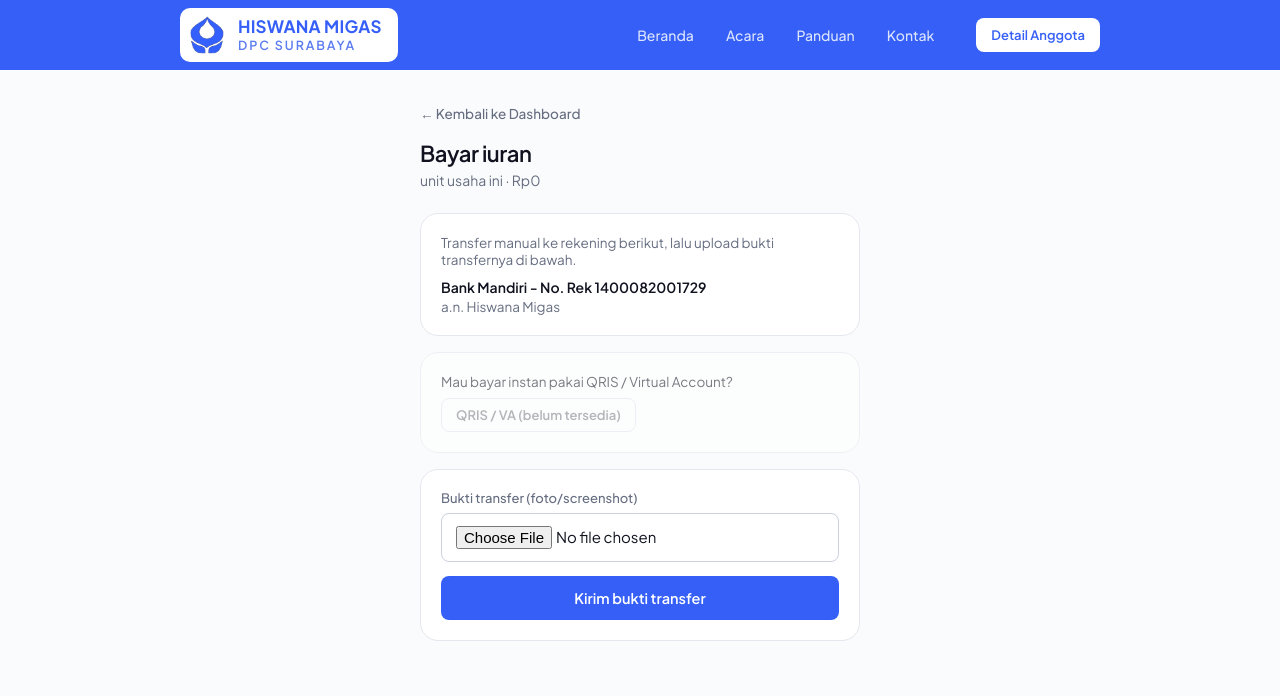
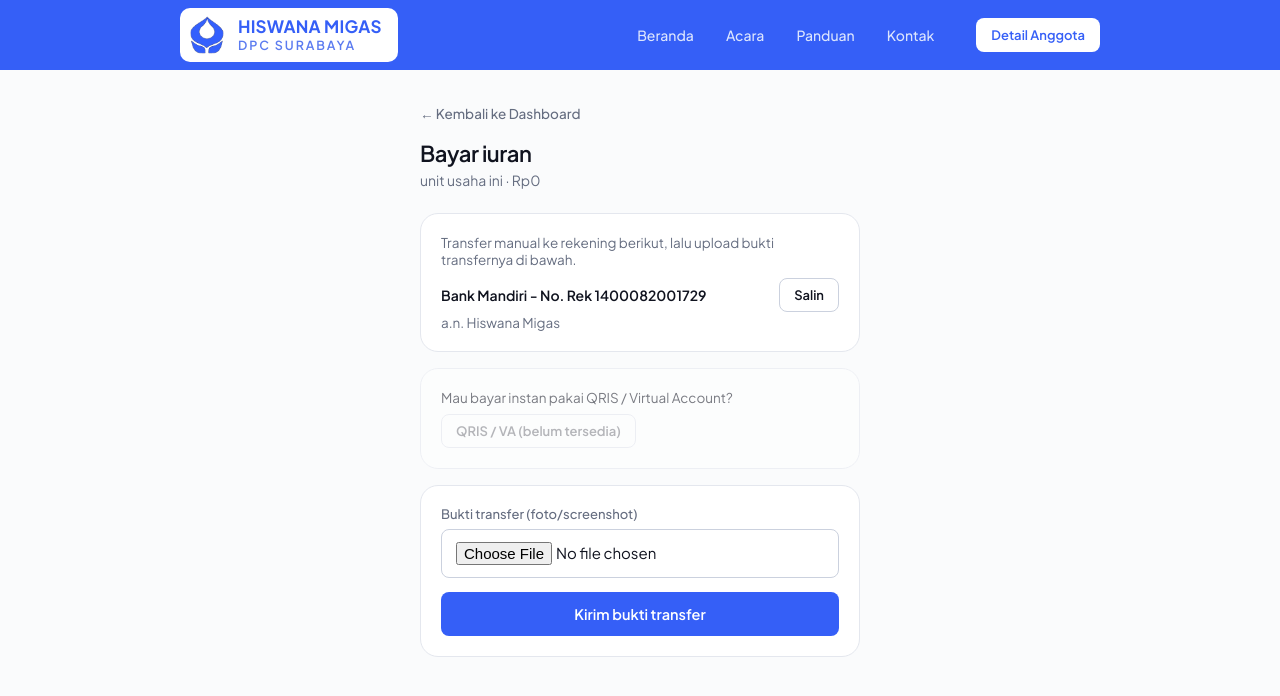
Before and after one commit to anurindahsari/anggota-project, a Next.js app in the folder frontend/: page /pay/1 in a window 1280 px wide. Shown: the top 696 px of the page. Built offline with nearby package versions, Linux system fonts and the light colour scheme; no server answers; sample sign-in values are in the browser's storage.

Commit message:
unit badan

```diff
--- a/frontend/app/dashboard/page.js
+++ b/frontend/app/dashboard/page.js
@@ -54,7 +54,7 @@ export default function DashboardPage() {
         </div>
 
         <h1 className="page-title">Dashboard</h1>
-        <p className="page-subtitle">Status iuran seluruh unit usaha kamu. Klik salah satu untuk lihat detail & ubah data.</p>
+        <p className="page-subtitle">Status iuran seluruh badan usaha kamu. Klik salah satu untuk lihat detail & ubah data.</p>
 
         <div className="stat-grid">
           <div className="stat-card">
--- a/frontend/app/pay/[id]/page.js
+++ b/frontend/app/pay/[id]/page.js
@@ -21,6 +21,13 @@ export default function PayPage() {
   const [uploading, setUploading] = useState(false);
   const [error, setError] = useState('');
   const [done, setDone] = useState(false);
+  const [copied, setCopied] = useState(false);
+
+  function handleCopyAccount() {
+    navigator.clipboard.writeText('1400082001729');
+    setCopied(true);
+    setTimeout(() => setCopied(false), 2000);
+  }
 
   async function handleSubmit(e) {
     e.preventDefault();
@@ -83,7 +90,12 @@ export default function PayPage() {
               <p style={{ fontSize: 13.5, color: 'var(--text-secondary)', marginBottom: 10 }}>
                 Transfer manual ke rekening berikut, lalu upload bukti transfernya di bawah.
               </p>
-              <p style={{ fontSize: 14, fontWeight: 600, marginBottom: 2 }}>Bank Mandiri - No. Rek 1400082001729</p>
+              <div className="row-between" style={{ marginBottom: 2 }}>
+                <p style={{ fontSize: 14, fontWeight: 600, margin: 0 }}>Bank Mandiri - No. Rek 1400082001729</p>
+                <button type="button" onClick={handleCopyAccount} className="btn btn-secondary btn-sm">
+                  {copied ? 'Tersalin!' : 'Salin'}
+                </button>
+              </div>
               <p style={{ fontSize: 13.5, color: 'var(--text-secondary)' }}>a.n. Hiswana Migas</p>
             </div>
 
```
